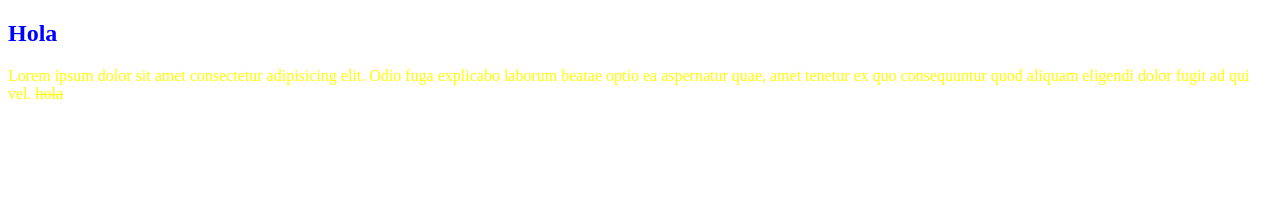
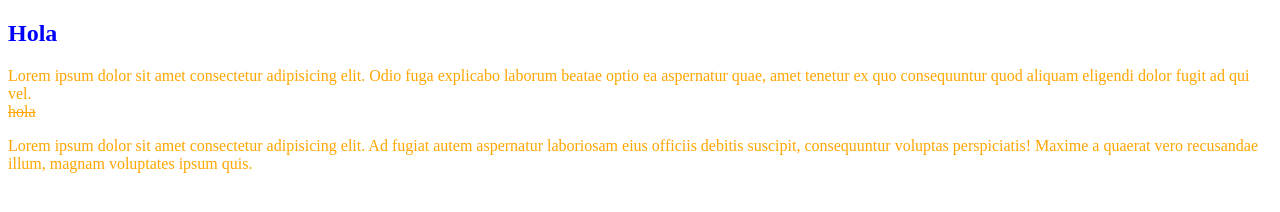
Before and after one commit to Chechuus/claseGit01, a plain HTML site: page index.html in a window 1280 px wide. Drawn offline with Linux system fonts and the light colour scheme.

Commit message:
Cambio 4

```diff
--- a/css/style.css
+++ b/css/style.css
@@ -2,5 +2,5 @@ h2{
 	color: blue;
 }
 p{
-	color: yellow;
+	color: orange;
 }
--- a/index.html
+++ b/index.html
@@ -9,8 +9,9 @@
 <body>
 	<h2>Hola</h2>
 	<p>
-		Lorem ipsum dolor sit amet consectetur adipisicing elit. Odio fuga explicabo laborum beatae optio ea aspernatur quae, amet tenetur ex quo consequuntur quod aliquam eligendi dolor fugit ad qui vel.
+		Lorem ipsum dolor sit amet consectetur adipisicing elit. Odio fuga explicabo laborum beatae optio ea aspernatur quae, amet tenetur ex quo consequuntur quod aliquam eligendi dolor fugit ad qui vel. <br>
 		<s>hola </s>
+		<p>Lorem ipsum dolor sit amet consectetur adipisicing elit. Ad fugiat autem aspernatur laboriosam eius officiis debitis suscipit, consequuntur voluptas perspiciatis! Maxime a quaerat vero recusandae illum, magnam voluptates ipsum quis.</p>
 	</p>
 </body>
 </html>
```
